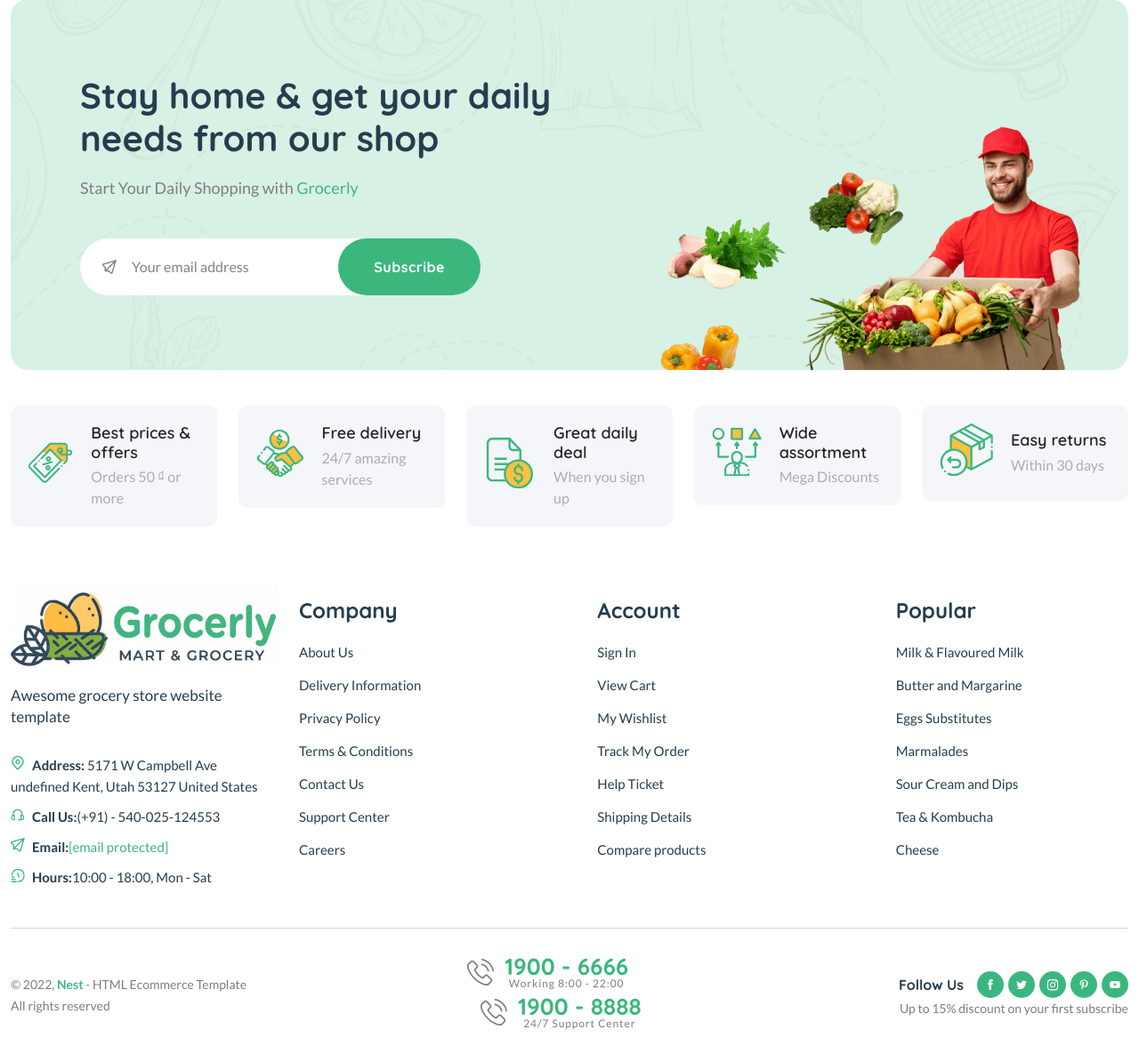
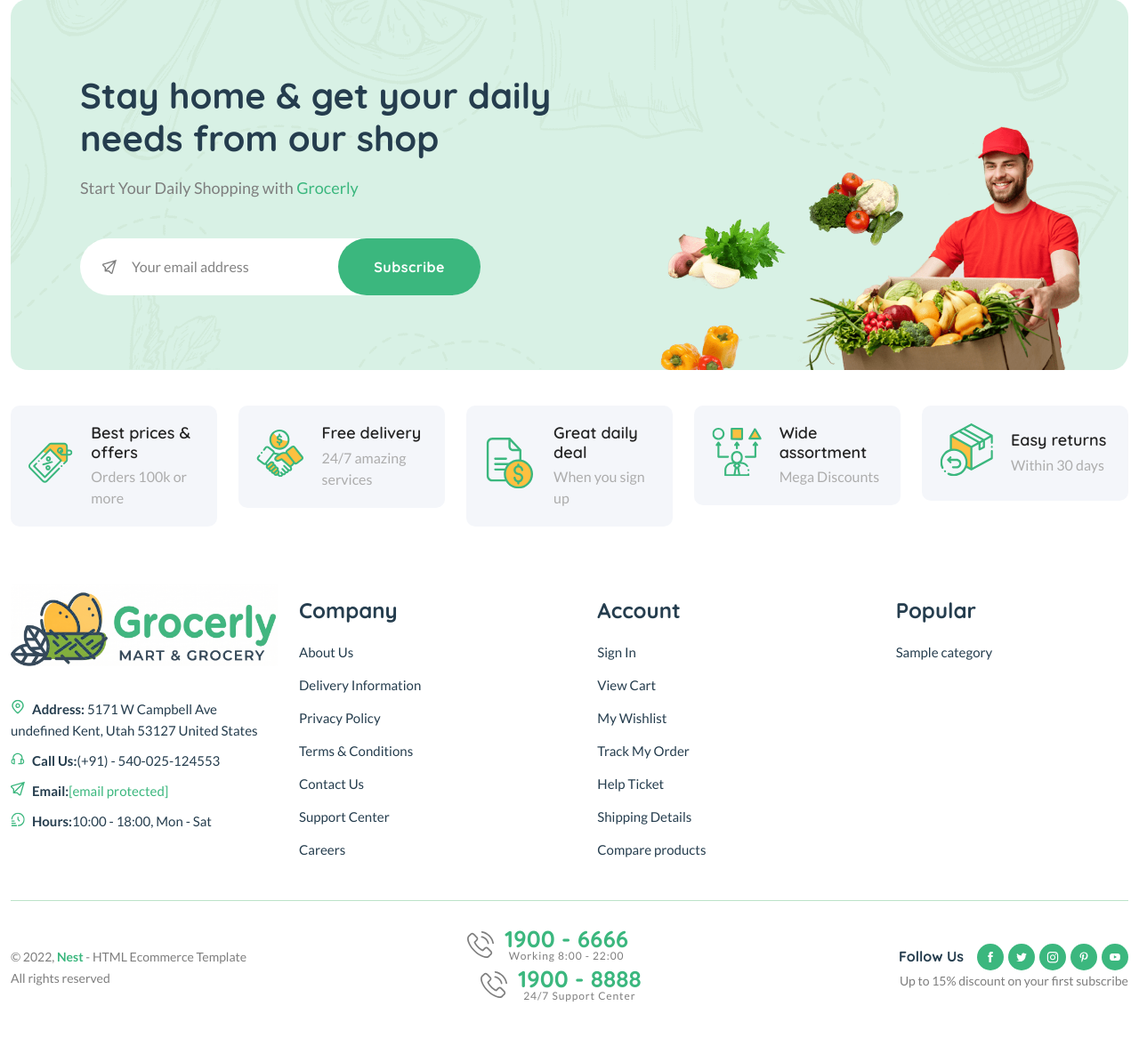
Before and after one commit to leducphat/grocerly-ecom, a Django app: template grocerly/templates/core/cart.html in a window 1280 px wide. Shown: the part 823-2017 px from the top of the page at 89% size. After the commit the page ends 1949 px from the top, so only its background shows below. Run offline with Django 3.2, Linux system fonts and the light colour scheme; the template is opened without the code that fills it: most values are stand-ins (such as "Sample title", 1, 10 or a date in 2020); grey boxes marked "Sample" are stand-in pictures; some libraries are stand-ins or nearby versions.

Commit message:
Force default language; update footer & i18n
Add ForceDefaultLanguageMiddleware to strip Accept-Language header so Django falls back to default LANGUAGE_CODE (vi) unless a user sets a language. Register the middleware ahead of LocaleMiddleware in settings. Update translation and template text for the order banner from "Orders 50 ₫ or more" to "Orders 100k or more" (updated .po and compiled .mo). Clean up footer: remove static tagline and replace hardcoded popular links with a dynamic loop over the first 7 categories in the footer template.

```diff
--- a/grocerly/grocerly/settings.py
+++ b/grocerly/grocerly/settings.py
@@ -78,6 +78,7 @@ MIDDLEWARE = [
     'django.middleware.security.SecurityMiddleware',
     'whitenoise.middleware.WhiteNoiseMiddleware',
     'django.contrib.sessions.middleware.SessionMiddleware',
+    'core.middleware.ForceDefaultLanguageMiddleware',
     'django.middleware.locale.LocaleMiddleware',
     'django.middleware.common.CommonMiddleware',
     'django.middleware.csrf.CsrfViewMiddleware',
--- a/grocerly/templates/partials/base.html
+++ b/grocerly/templates/partials/base.html
@@ -558,7 +558,7 @@
                             </div>
                             <div class="banner-text">
                                 <h3 class="icon-box-title">{% trans "Best prices & offers" %}</h3>
-                                <p>{% trans "Orders 50 ₫ or more" %}</p>
+                                <p>{% trans "Orders 100k or more" %}</p>
                             </div>
                         </div>
                     </div>
@@ -627,7 +627,7 @@
                         <div class="widget-about font-md mb-md-3 mb-lg-3 mb-xl-0">
                             <div class="logo mb-30">
                                 <a href="{% url 'core:index' %}" class="mb-15"><img src="{% static 'assets/imgs/theme/logo.png' %}" alt="logo" /></a>
-                                <p class="font-lg text-heading">Awesome grocery store website template</p>
+
                             </div>
                             <ul class="contact-infor">
                                 <li><img src="{% static 'assets/imgs/theme/icons/icon-location.svg' %}" alt="" /><strong>Address: </strong> <span>5171 W Campbell Ave undefined Kent, Utah 53127 United States</span></li>
@@ -665,13 +665,9 @@
                     <div class="footer-link-widget col">
                         <h4 class="widget-title">{% trans "Popular" %}</h4>
                         <ul class="footer-list mb-sm-5 mb-md-0">
-                            <li><a href="{% url 'core:coming-soon' %}">{% trans "Milk & Flavoured Milk" %}</a></li>
-                            <li><a href="{% url 'core:coming-soon' %}">{% trans "Butter and Margarine" %}</a></li>
-                            <li><a href="{% url 'core:coming-soon' %}">{% trans "Eggs Substitutes" %}</a></li>
-                            <li><a href="{% url 'core:coming-soon' %}">{% trans "Marmalades" %}</a></li>
-                            <li><a href="{% url 'core:coming-soon' %}">{% trans "Sour Cream and Dips" %}</a></li>
-                            <li><a href="{% url 'core:coming-soon' %}">{% trans "Tea & Kombucha" %}</a></li>
-                            <li><a href="{% url 'core:coming-soon' %}">{% trans "Cheese" %}</a></li>
+                            {% for c in categories|slice:":7" %}
+                            <li><a href="{% url 'core:category-product-list' c.c_id %}">{{ c.title }}</a></li>
+                            {% endfor %}
                         </ul>
                     </div>
 
```
Also changed, not shown: grocerly/core/middleware.py (added, +13 -0 lines), grocerly/locale/vi/LC_MESSAGES/django.po, 1 other file.
